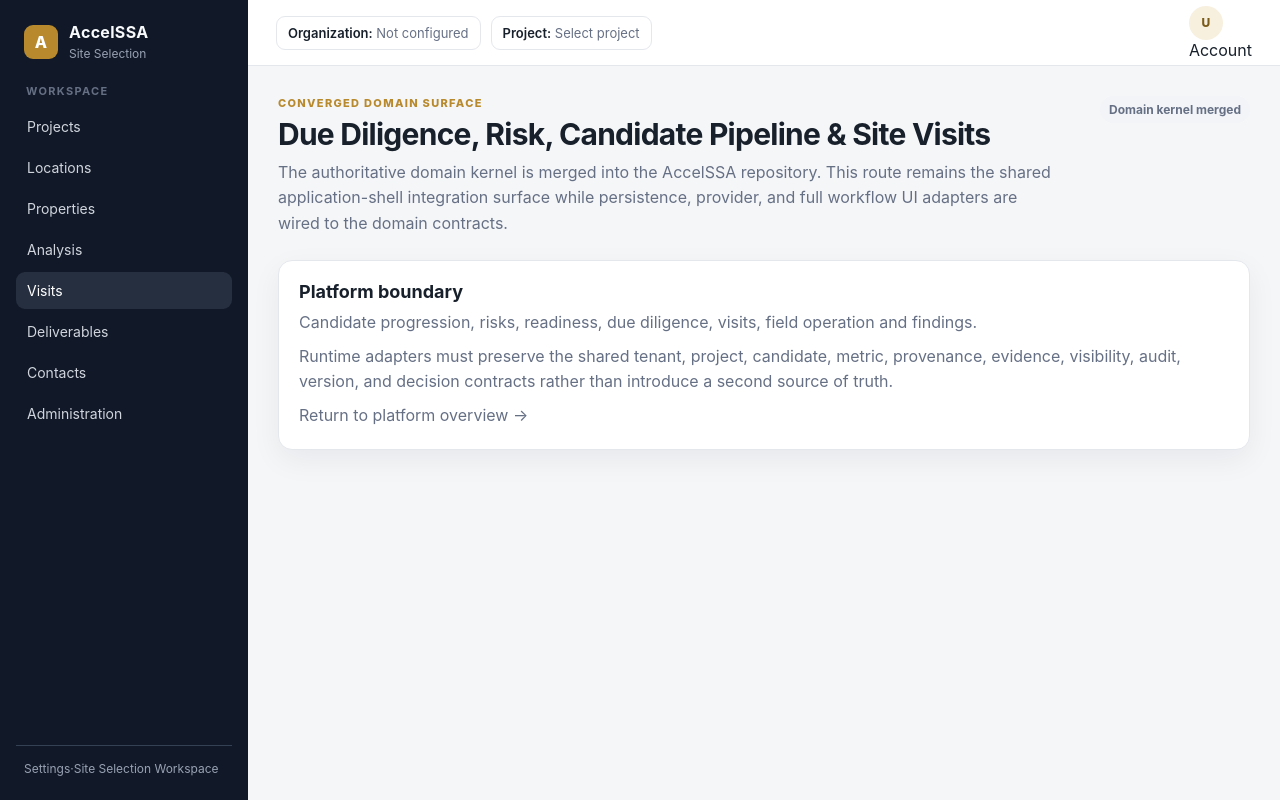
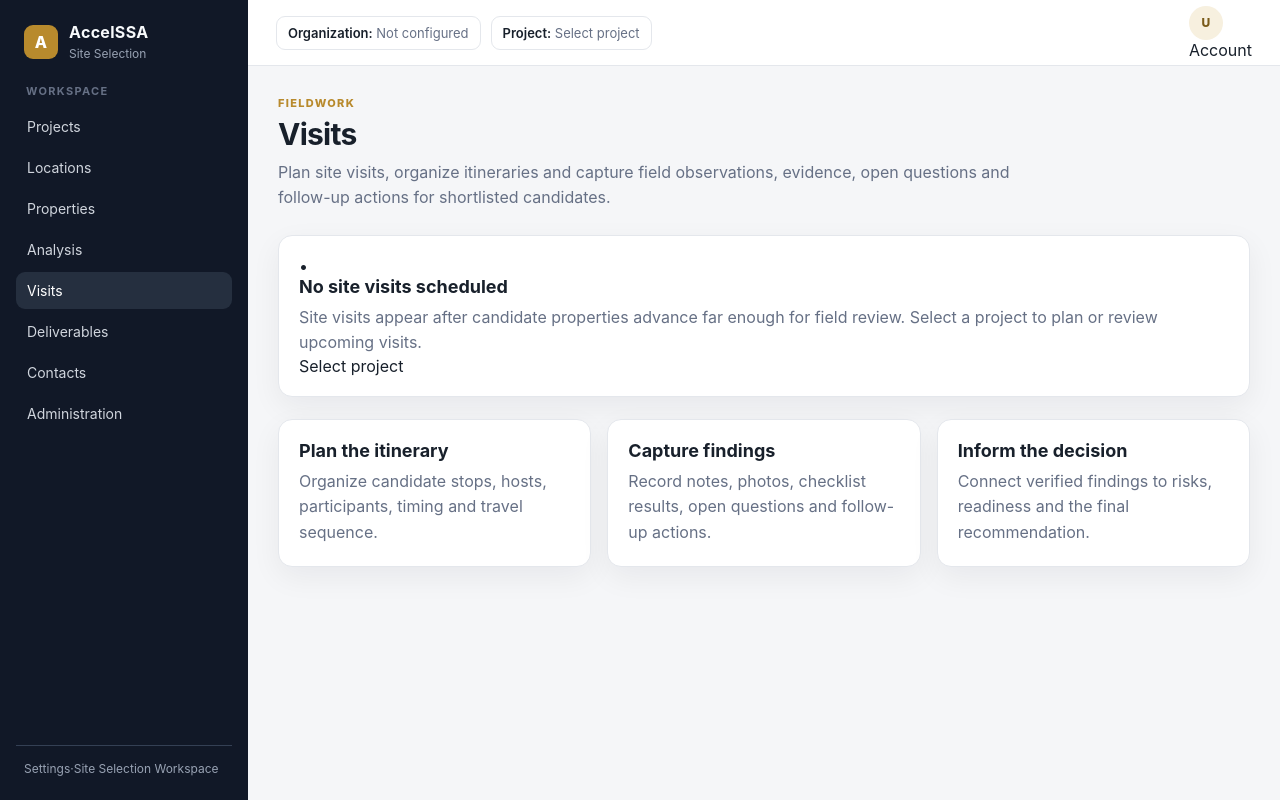
Before and after one commit to AccelAnalysis/AccelSSA, a Next.js app: page /visits in a window 1280 px wide. Built offline with nearby package versions, Linux system fonts and the light colour scheme.

Commit message:
Replace engineering placeholders with product workspaces

```diff
--- a/src/components/ui/module-placeholder.tsx
+++ b/src/components/ui/module-placeholder.tsx
@@ -1,28 +1,90 @@
 import Link from "next/link";
-import { getDomainByPath } from "@/platform/domains";
+import { PageHeader } from "./page-header";
 
-export function ModulePlaceholder({ path }: { path: string }) {
-  const domain = getDomainByPath(path);
+const workspaceContent = {
+  "/locations": {
+    eyebrow: "Market screening",
+    title: "Locations",
+    description: "Explore candidate geographies and evaluate market fit using workforce, infrastructure, logistics and spatial criteria tied to a site-selection project.",
+    emptyTitle: "Select a project to begin market screening",
+    emptyCopy: "Candidate markets, map views and screening results are project-specific. Choose an active project before adding locations to the evaluation set.",
+    cards: [
+      ["Screen markets", "Apply mandatory requirements and preferred criteria across target geographies."],
+      ["Explore spatial context", "Review location relationships, transportation access and geographic constraints."],
+      ["Advance candidates", "Move qualified markets into deeper comparison and property evaluation."],
+    ],
+  },
+  "/properties": {
+    eyebrow: "Sites & buildings",
+    title: "Properties",
+    description: "Review candidate sites and buildings, availability, utilities, transportation, environmental information and development readiness.",
+    emptyTitle: "No properties under review",
+    emptyCopy: "Select a project, then add candidate sites or buildings from the property registry and location workspace.",
+    cards: [
+      ["Property profile", "Track acreage or building characteristics, availability, ownership and commercial terms."],
+      ["Readiness", "Review zoning, environmental work, utilities, permitting and development timing."],
+      ["Verification", "Keep source, evidence, confidence and freshness attached to important property facts."],
+    ],
+  },
+  "/analysis": {
+    eyebrow: "Decision analytics",
+    title: "Analysis",
+    description: "Compare viable markets and properties across requirements, scenarios, workforce, costs, incentives, readiness and risk without allowing a high score to hide a failed mandatory requirement.",
+    emptyTitle: "No project analysis available",
+    emptyCopy: "Select a project with defined requirements and candidate locations to begin qualification, scoring and comparison.",
+    cards: [
+      ["Qualification", "Evaluate mandatory requirements separately from weighted attractiveness."],
+      ["Scenarios & comparison", "Compare candidates under balanced, workforce, cost, logistics or client-defined priorities."],
+      ["Costs, incentives & risk", "Bring financial differences, incentive value and unresolved risk into the decision."],
+    ],
+  },
+  "/visits": {
+    eyebrow: "Fieldwork",
+    title: "Visits",
+    description: "Plan site visits, organize itineraries and capture field observations, evidence, open questions and follow-up actions for shortlisted candidates.",
+    emptyTitle: "No site visits scheduled",
+    emptyCopy: "Site visits appear after candidate properties advance far enough for field review. Select a project to plan or review upcoming visits.",
+    cards: [
+      ["Plan the itinerary", "Organize candidate stops, hosts, participants, timing and travel sequence."],
+      ["Capture findings", "Record notes, photos, checklist results, open questions and follow-up actions."],
+      ["Inform the decision", "Connect verified findings to risks, readiness and the final recommendation."],
+    ],
+  },
+  "/deliverables": {
+    eyebrow: "Client deliverables",
+    title: "Deliverables",
+    description: "Prepare client-ready comparisons, property profiles, site-visit books, financial analyses and recommendation packages from the project decision record.",
+    emptyTitle: "No deliverables yet",
+    emptyCopy: "Approved project analysis and recommendation content will appear here when a project is ready for client-facing output.",
+    cards: [
+      ["Decision summaries", "Present the short list, comparisons and key reasons candidates advanced or were eliminated."],
+      ["Recommendation", "Synthesize requirements, costs, incentives, readiness, risk and consultant judgment."],
+      ["Client-ready output", "Produce consistent reports and presentation material from approved project information."],
+    ],
+  },
+} as const;
+
+export function ModulePlaceholder({ path }: { path: keyof typeof workspaceContent }) {
+  const content = workspaceContent[path];
   return (
     <>
-      <header className="page-header">
+      <PageHeader eyebrow={content.eyebrow} title={content.title} description={content.description} />
+      <section className="card empty-state">
+        <div className="empty-state-mark" aria-hidden="true">•</div>
         <div>
-          <div className="eyebrow">Converged domain surface</div>
-          <h1>{domain?.name ?? "AccelSSA module"}</h1>
-          <p className="lede">
-            The authoritative domain kernel is merged into the AccelSSA repository. This route remains the shared application-shell integration surface while persistence, provider, and full workflow UI adapters are wired to the domain contracts.
-          </p>
+          <h2>{content.emptyTitle}</h2>
+          <p>{content.emptyCopy}</p>
         </div>
-        <span className="status-badge reserved">Domain kernel merged</span>
-      </header>
-      <div className="card">
-        <h2>Platform boundary</h2>
-        <p>{domain?.responsibility}</p>
-        <p>
-          Runtime adapters must preserve the shared tenant, project, candidate, metric, provenance, evidence, visibility, audit, version, and decision contracts rather than introduce a second source of truth.
-        </p>
-        <p><Link href="/">Return to platform overview →</Link></p>
-      </div>
+        <Link className="button button-primary" href="/projects">Select project</Link>
+      </section>
+      <section className="section grid grid-3">
+        {content.cards.map(([title, description]) => (
+          <article className="card" key={title}>
+            <h2>{title}</h2>
+            <p>{description}</p>
+          </article>
+        ))}
+      </section>
     </>
   );
 }
```
